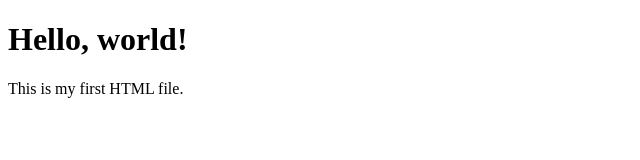
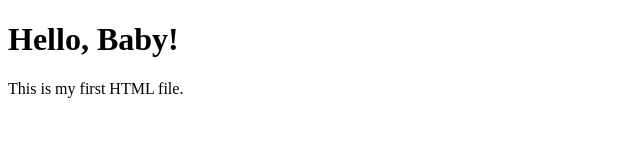
Before and after one commit to maniteja92/MyProjects, a plain HTML site: page index.html in a window 1280 px wide. Shown: the full height of the page, 0-640 px from the left. Drawn offline with Linux system fonts and the light colour scheme.

Commit message:
my first

```diff
--- a/index.html
+++ b/index.html
@@ -6,7 +6,7 @@
     <title>My Website</title>
 </head>
 <body>
-    <h1>Hello, world!</h1>
+    <h1>Hello, Baby!</h1>
     <p>This is my first HTML file.</p>
 </body>
 </html>
```
